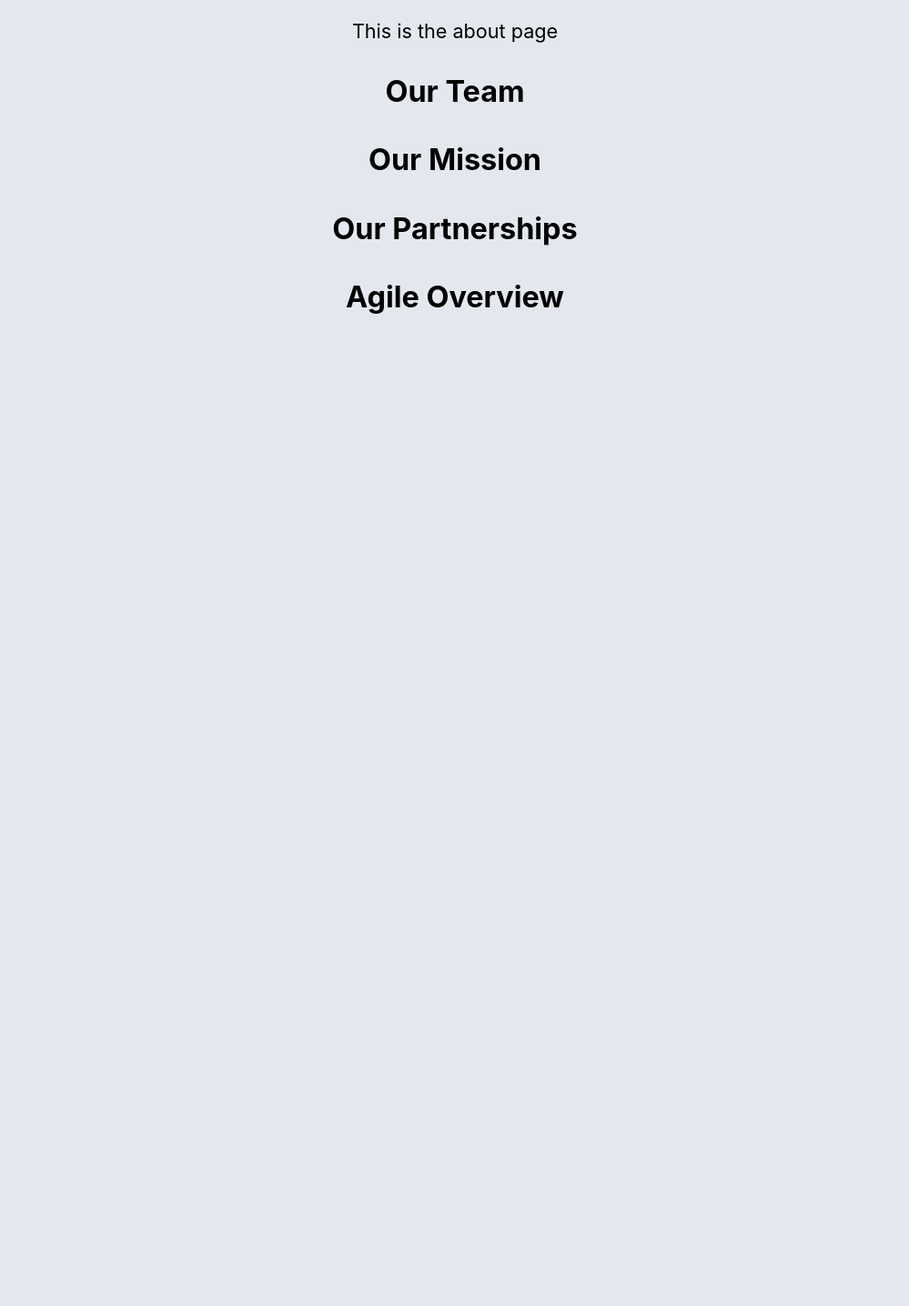
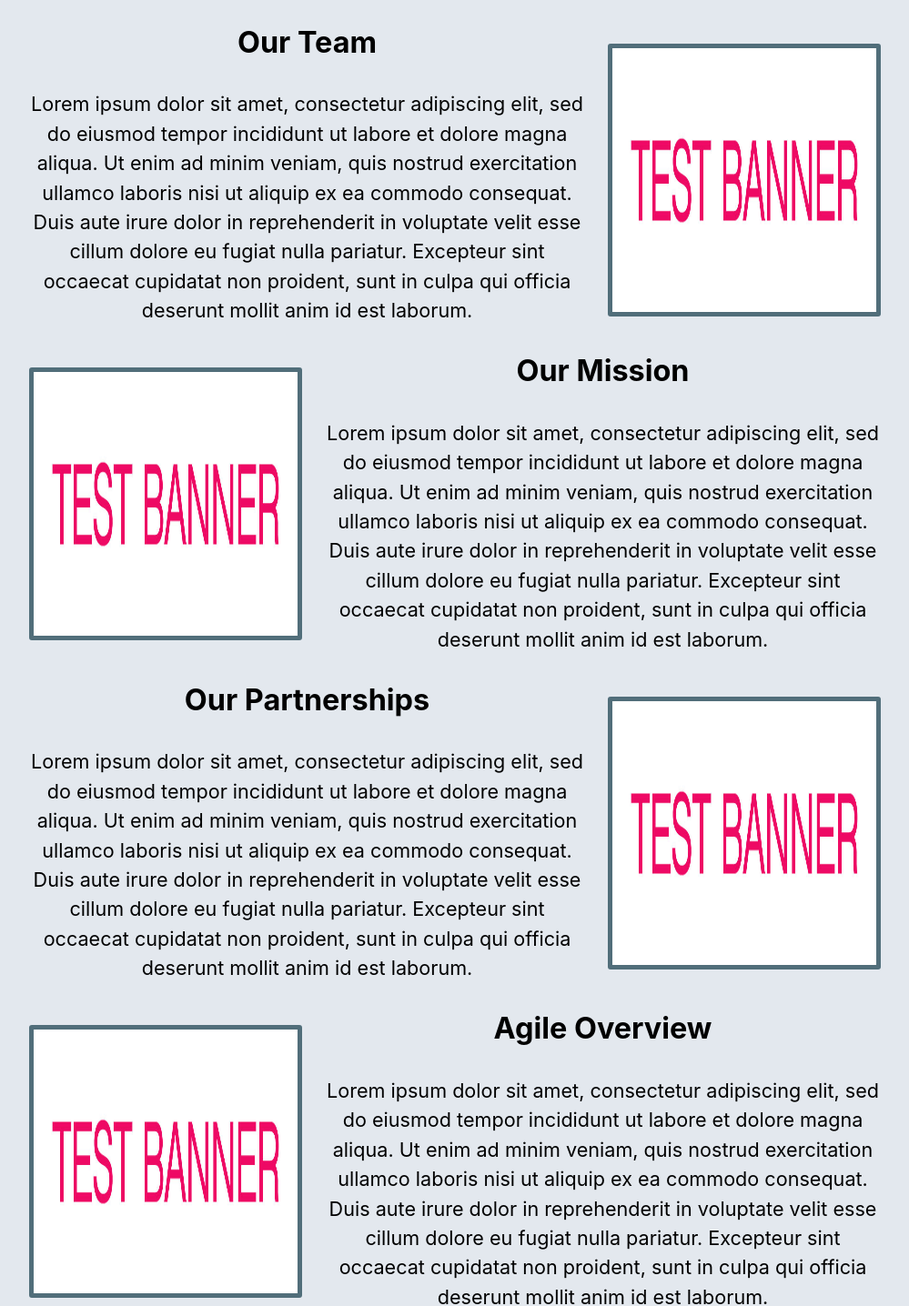
Before and after one commit to NJIT-WIS/project-2-tier-1-company, a Next.js app: page /about in a window 1280 px wide. Shown: the part 79-1515 px from the top of the page at 91% size, without its empty margins (140-1139 px from the left). Before the commit the page ends 800 px from the top, so only its background shows below. Built offline with nearby package versions, Linux system fonts and the light colour scheme.

Commit message:
about page layout change

```diff
--- a/pages/about.js
+++ b/pages/about.js
@@ -4,6 +4,8 @@ import utilStyles from '../styles/utils.module.css'
 import { getSortedPostsData } from '../lib/posts'
 import Link from 'next/link'
 import Date from '../components/date'
+import Image from 'next/image'
+import team from './/img/testbanner2.jpg'
 
 export default function Home({ allPostsData }) {
   return (
@@ -13,11 +15,18 @@ export default function Home({ allPostsData }) {
       </Head>
       <section className={utilStyles.headingMd}>
         <div>
-          <center><p> This is the about page </p></center>
+          <Image src={team} height={300} width={300} className="rightimg"/>
           <center><h1> Our Team </h1></center>
+          <center><p>Lorem ipsum dolor sit amet, consectetur adipiscing elit, sed do eiusmod tempor incididunt ut labore et dolore magna aliqua. Ut enim ad minim veniam, quis nostrud exercitation ullamco laboris nisi ut aliquip ex ea commodo consequat. Duis aute irure dolor in reprehenderit in voluptate velit esse cillum dolore eu fugiat nulla pariatur. Excepteur sint occaecat cupidatat non proident, sunt in culpa qui officia deserunt mollit anim id est laborum.</p></center>
+          <Image src={team} height={300} width={300} className="leftimg"/>
           <center><h1> Our Mission </h1></center>
+          <center><p>Lorem ipsum dolor sit amet, consectetur adipiscing elit, sed do eiusmod tempor incididunt ut labore et dolore magna aliqua. Ut enim ad minim veniam, quis nostrud exercitation ullamco laboris nisi ut aliquip ex ea commodo consequat. Duis aute irure dolor in reprehenderit in voluptate velit esse cillum dolore eu fugiat nulla pariatur. Excepteur sint occaecat cupidatat non proident, sunt in culpa qui officia deserunt mollit anim id est laborum.</p></center>
+          <Image src={team} height={300} width={300} className="rightimg"/>
           <center><h1> Our Partnerships </h1></center>
+          <center><p>Lorem ipsum dolor sit amet, consectetur adipiscing elit, sed do eiusmod tempor incididunt ut labore et dolore magna aliqua. Ut enim ad minim veniam, quis nostrud exercitation ullamco laboris nisi ut aliquip ex ea commodo consequat. Duis aute irure dolor in reprehenderit in voluptate velit esse cillum dolore eu fugiat nulla pariatur. Excepteur sint occaecat cupidatat non proident, sunt in culpa qui officia deserunt mollit anim id est laborum.</p></center>
+          <Image src={team} height={300} width={300} className="leftimg"/>
           <center><h1> Agile Overview </h1></center>
+          <center><p>Lorem ipsum dolor sit amet, consectetur adipiscing elit, sed do eiusmod tempor incididunt ut labore et dolore magna aliqua. Ut enim ad minim veniam, quis nostrud exercitation ullamco laboris nisi ut aliquip ex ea commodo consequat. Duis aute irure dolor in reprehenderit in voluptate velit esse cillum dolore eu fugiat nulla pariatur. Excepteur sint occaecat cupidatat non proident, sunt in culpa qui officia deserunt mollit anim id est laborum.</p></center>
         </div>
       </section>
 
--- a/styles/global.css
+++ b/styles/global.css
@@ -170,12 +170,21 @@ textarea {
 .rightimg {
   display: block;
   float: right;
-  margin-left: 5px;
+  margin-left: 25px;
   margin-bottom: 5px;
   margin-top: 25px;
   border: 5px solid #516e7a;
   border-radius: 3px;
 }
 
+.leftimg {
+  display: block;
+  float: left;
+  margin-right: 25px;
+  margin-bottom: 5px;
+  margin-top: 25px;
+  border: 5px solid #516e7a;
+  border-radius: 3px;
+}
 
 }
```
